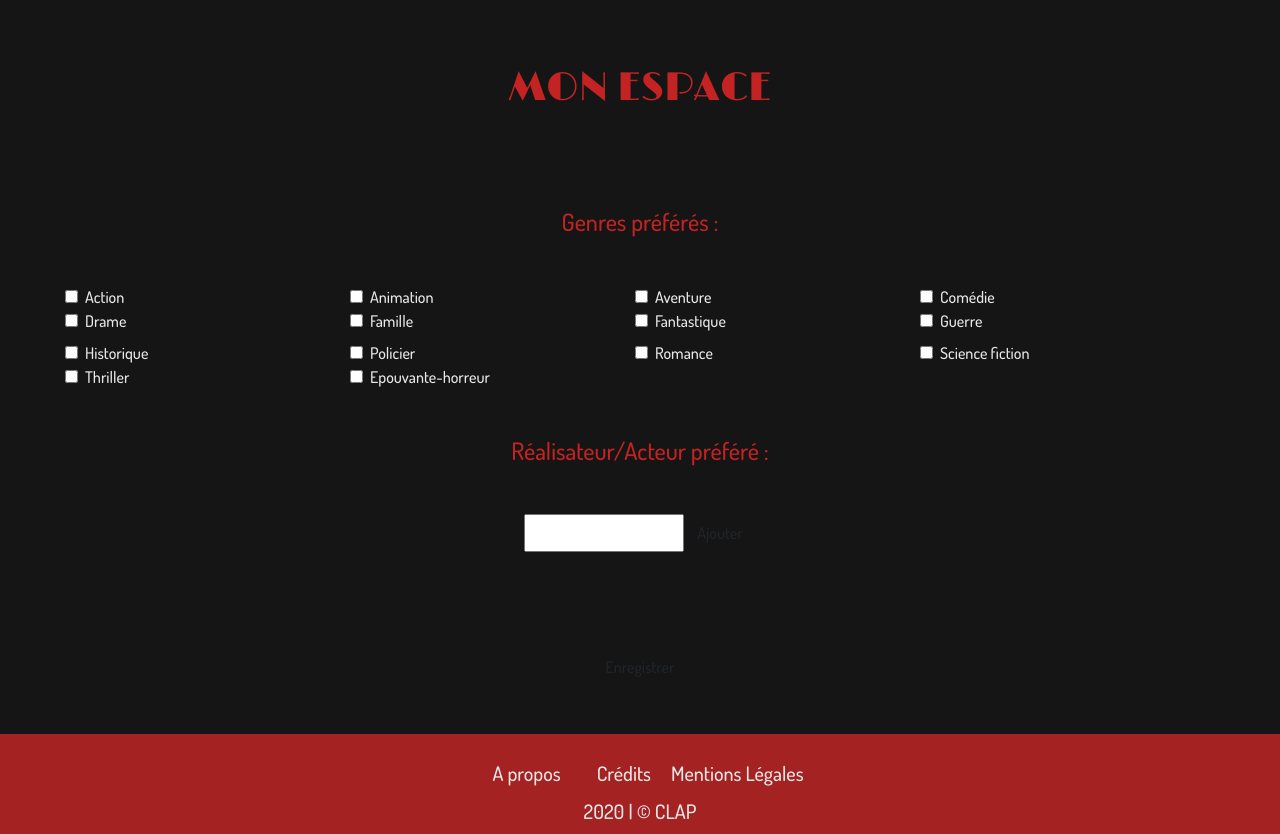
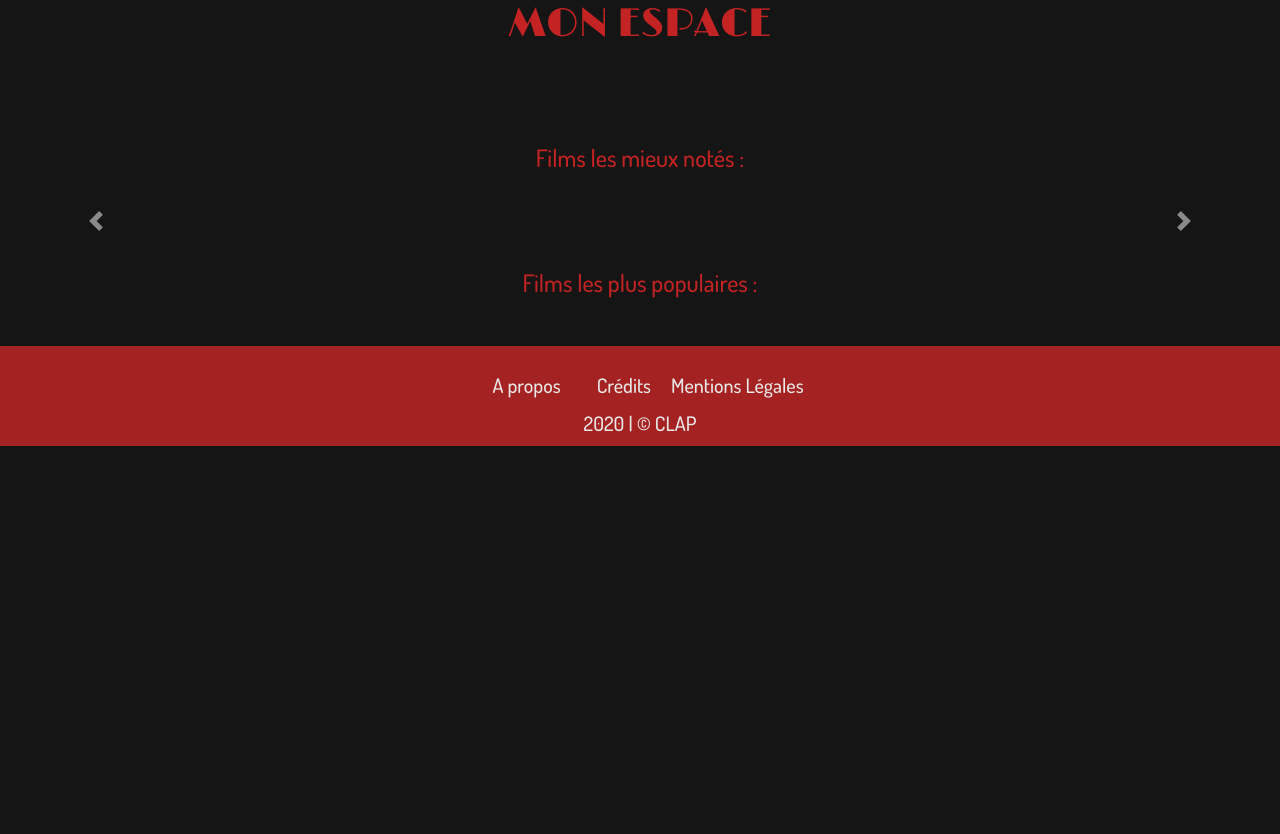
Before and after one commit to Les-Croustibat/Clap, a Symfony app: template templates/user/user_space.html.twig in a window 1280 px wide. Shown: the part 106-940 px from the top of the page. After the commit the page ends 552 px from the top, so only its background shows below. Run offline with Twig, Linux system fonts and the light colour scheme; the template is opened without the code that fills it, so the values that code supplies are empty; some libraries are stand-ins or nearby versions.

Commit message:
user space

```diff
--- a/templates/user/user_space.html.twig
+++ b/templates/user/user_space.html.twig
@@ -5,89 +5,63 @@
 {% block css %}
 <link rel="stylesheet" href="//code.jquery.com/ui/1.12.1/themes/base/jquery-ui.css">
 <link rel="stylesheet" href="/resources/demos/style.css">
-<link href="{{ asset('asset/css/fabien.css') }}" rel="stylesheet">
+<link rel="stylesheet" type="text/css" href="//cdn.jsdelivr.net/npm/slick-carousel@1.8.1/slick/slick.css" />
 {% endblock %}
 
 {% block content %}
-
-<section class="container">
 <div class="row justify-content-center mb-5">
   <h1 class="title">MON ESPACE</h1>
 </div>
-    <form method="get" id="person ">
-        <h2 class="row justify-content-center my-5">Genres préférés :</h2>
-        <div class="row justify-content-center">
-            <div class="col-3">
-                <input class="form-check-input" type="checkbox" id="action" name="action" value="action">
-                <label class="form-check-label" for="action">Action</label>
+<h2 class="row justify-content-center my-5">Films les mieux notés :</h2>
+<div id="multi-item-example" class="carousel slide carousel-multi-item" data-ride="carousel">
+  <!--Slides-->
+  <div class="carousel-inner" role="listbox">
+      {% set i = 0 %}
+      {% for top in topRated %}
+          {% set i = i + 1  %}
+          <div class="carousel-item with-background  {{ i == 1 ? 'active' : '' }}">
+              <div class="row justify-content-center p-5 mx-2">
+                  <div class="col-4">
+                      <img class="img-fluid" src="http://image.tmdb.org/t/p/w300/{{ top.poster_path }}" alt="{{ top.title}}">
                   </div>
-            <div class="col-3">
-                <input class="form-check-input" type="checkbox" id="animation" name="animation" value="animation">
-                <label class="form-check-label" for="animation">Animation</label>
-            </div>
-            <div class="col-3">
-                <input class="form-check-input" type="checkbox" id="aventure" name="aventure" value="aventure">
-                <label class="form-check-label" for="aventure">Aventure</label>
-            </div>
-            <div class="col-3">
-                <input class="form-check-input" type="checkbox" id="comédie" name="comédie" value="comédie">
-                <label class="form-check-label" for="comédie">Comédie</label>
-            </div>
-            <div class="col-3">
-                <input class="form-check-input" type="checkbox" id="drame" name="drame" value="drame">
-                <label class="form-check-scary" for="drame">Drame</label>
-            </div>
-            <div class="col-3">
-                <input class="form-check-input" type="checkbox" id="famille" name="famille" value="famille">
-                <label class="form-check-label" for="famille">Famille</label>
-            </div>
-            <div class="col-3">
-                <input class="form-check-input" type="checkbox" id="fantastique" name="fantastique" value="fantastique">
-                <label class="form-check-label" for="fantastique">Fantastique</label>
-            </div>
-            <div class="col-3">
-                <input class="form-check-input" type="checkbox" id="guerre" name="guerre" value="guerre">
-                <label class="form-check-label" for="guerre">Guerre</label>
-            </div>
-            <div class="col-3">
-                <input class="form-check-input" type="checkbox" id="historique" name="historique" value="historique">
-                <label class="form-check-label" for="historique">Historique</label>
-            </div>
-            <div class="col-3">
-                <input class="form-check-input" type="checkbox" id="policier" name="policier" value="policier">
-                <label class="form-check-label" for="policier">Policier</label>
-            </div>
-            <div class="col-3">
-                <input class="form-check-input" type="checkbox" id="romance" name="romance" value="romance">
-                <label class="form-check-label" for="romance">Romance</label>
-            </div>
-            <div class="col-3">
-                <input class="form-check-input" type="checkbox" id="science-fiction" name="science-fiction"
-                    value="science-fiction">
-                <label class="form-check-label" for="science-fiction">Science fiction</label>
-            </div>
-            <div class="col-3">
-                <input class="form-check-input" type="checkbox" id="thriller" name="thriller" value="thriller">
-                <label class="form-check-label" for="thriller">Thriller</label>
-            </div>
-            <div class="col-9">
-                <input class="form-check-input" type="checkbox" id="epouvante-horreur" name="epouvante-horreur"
-                    value="epouvante-horreur">
-                <label class="form-check-label" for="epouvante-horreur">Epouvante-horreur</label>
+                  <div class="col-8">
+                      <h3 class="text-light"><a href="{{ path('movie_details',{ id: top.id }) }}">{{ top.title }}</a></h3>
+                      <p class="text-light text-">VO en {{ top.original_language|upper}}</p>
+                      <p class="text-light text-"><i class="fas fa-star"></i> Note moyenne : {{ top.vote_average}}</p>
+                      <p class="text-light text-">{{ top.overview|slice(0, 300) }}...</p>
+                      <a class="btn btn-outline-primary btn-sm rounded" href="{{ path('movie_details',{ id: top.id }) }}">Lire la suite</a>
                   </div>
               </div>
-        <h2 class="row justify-content-center my-5">Réalisateur/Acteur préféré :</h2>
-        <div class="row justify-content-center ">
-            <input type="text" name="acteur" id="acteur">
-            <input type="button" value="Ajouter" id='etiquette' class="btn button">
           </div>
-        <div class="row  mt-5" id="list_person">
+      {% endfor %}
   </div>
-        <div class="col-12 text-center my-5 ">
-            <input type="submit" value="Enregistrer" class="btn button">
+  <a class="carousel-control-prev" href="#multi-item-example" role="button" data-slide="prev">
+      <span class="carousel-control-prev-icon" aria-hidden="true"></span>
+      <span class="sr-only">Previous</span>
+  </a>
+  <a class="carousel-control-next" href="#multi-item-example" role="button" data-slide="next">
+      <span class="carousel-control-next-icon" aria-hidden="true"></span>
+      <span class="sr-only">Next</span>
+  </a>
 </div>
-    </form>
-</section>
+
+
+<h2 class="row justify-content-center my-5">Films les plus populaires :</h2>
+<div id="carouselExampleControls" class="carousel slide" data-ride="carousel">
+  <div class="carousel-inner">
+    {% set i = 0 %}
+    {% for most in mostViewed %}
+    {% set i = i + 1 %}
+    <div class="justify-content-centercarousel-item  {{ i == 1 ? 'active' : '' }}">
+      <div class="col4 " style="float:right">
+        <img class="w-5" src="http://image.tmdb.org/t/p/w92/{{ most.poster_path }}" alt="{{ most.title }}"
+          alt="First slide">
+      </div>
+    </div>
+    {% endfor %}
+  </div>
+</div>
+
 
 {% endblock %}
 
@@ -95,39 +69,6 @@
 <script src="https://code.jquery.com/ui/1.12.1/jquery-ui.js"></script>
 <script src="https://cdn.jsdelivr.net/npm/axios/dist/axios.min.js"></script>
 <script src="{{ asset('asset/js/fabien.js') }}"> </script>
+<script type="text/javascript" src="//cdn.jsdelivr.net/npm/slick-carousel@1.8.1/slick/slick.min.js"></script>
 
-<script>
-    // Au submit du formulaire
-    $('#etiquette').on('click', function (e) {
-        e.preventDefault();
-        // variable qui va récupéré la valeur de mon_super_acteur
-        variable = $('#acteur').val()
-        axios.get("{{ path('user_ajax_add_actor') }}", {
-                params: {
-                    actor: variable,
-                }
-            })
-            .then(function (response) {
-                console.log(response);
-                // response.data correspond au tableau de mon $this->json() dans le controller
-                if (response.data.status == 'ko') {
-                    alert(response.data.error);
-                } else if (response.data.status == 'ok') {
-                    alert(response.data.result);
-                    // pour afficher le resultat dans une liste
-                    $('#list_person').append('<li class="col-3" title="cliquer pour enlever">' + response
-                        .data.result + '</li>');
-                    $('#list_person').val('');
-                }
-                // remove etiquette
-                $('#list_person').on('click', 'li', function () {
-                    var $this = $(this);
-                    $this.remove();
-                })
-            })
-            .catch(function (error) {
-                console.log(error);
-            });
-    })
-</script>
 {% endblock %}
```
Also changed, not shown: src/Controller/APITmdbController.php (+74 -0 lines), src/Controller/UserController.php (+12 -0 lines). Lines whose indentation alone changed are shown as unchanged.
